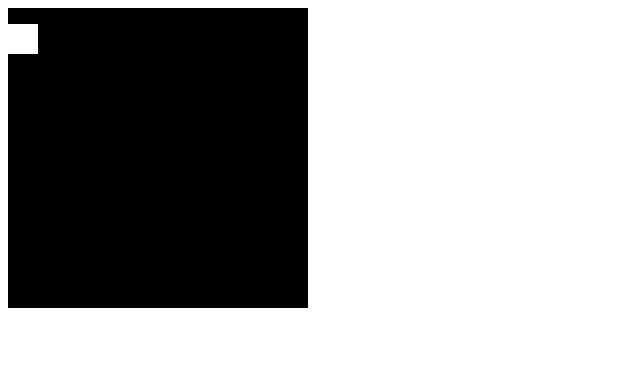
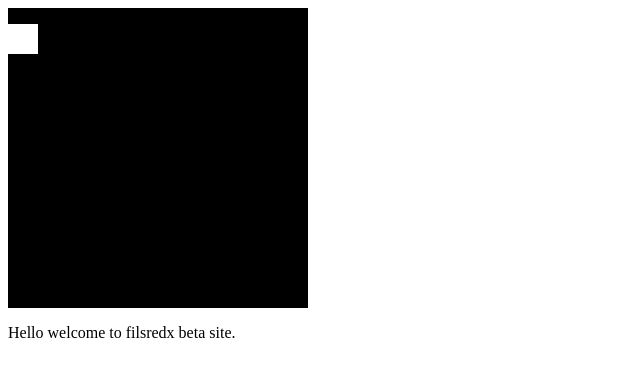
Before and after one commit to Filsredx/redx.gameroms.com, a plain HTML site: page index.html in a window 1280 px wide. Shown: the whole page, without its empty margins (0-640 px from the left). Drawn offline with Linux system fonts and the light colour scheme.

Commit message:
Update index.html

```diff
--- a/index.html
+++ b/index.html
@@ -21,6 +21,7 @@
         <div id="top" onclick="move()">
             <p id="box"></p>
         </div>
+        <p>Hello welcome to filsredx beta site.</p>
         <script>
         var top = document.getElementById("top");
             var box = document.getElementById("box");
```
